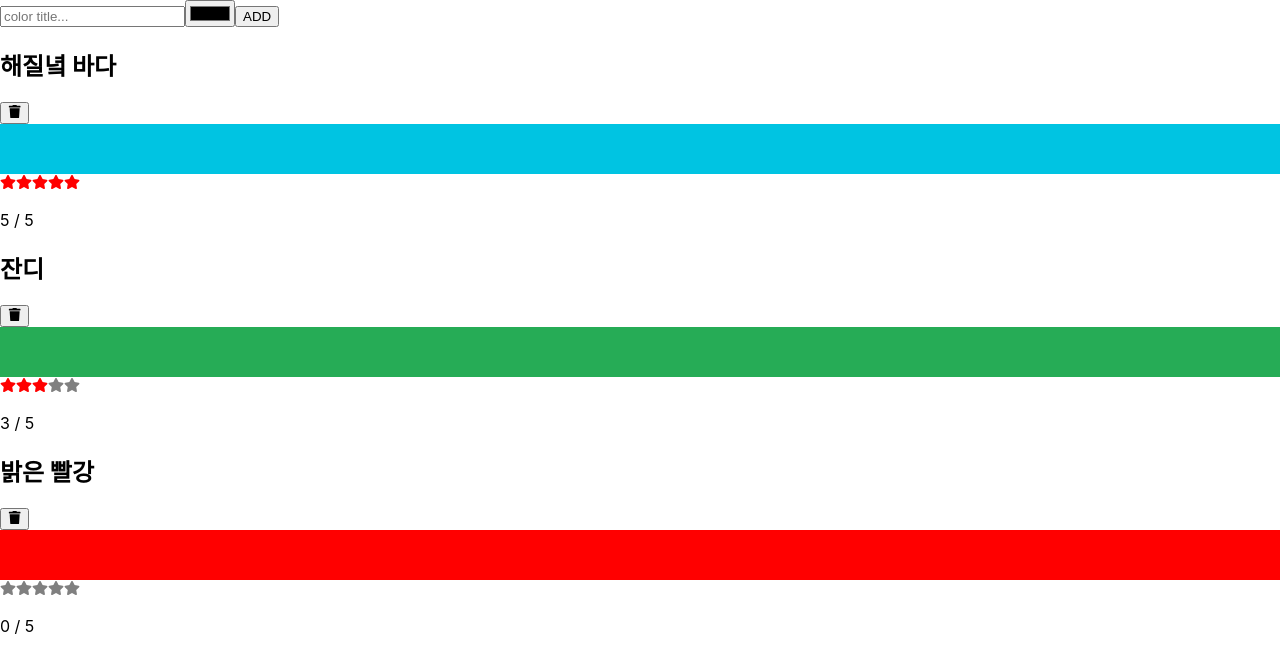
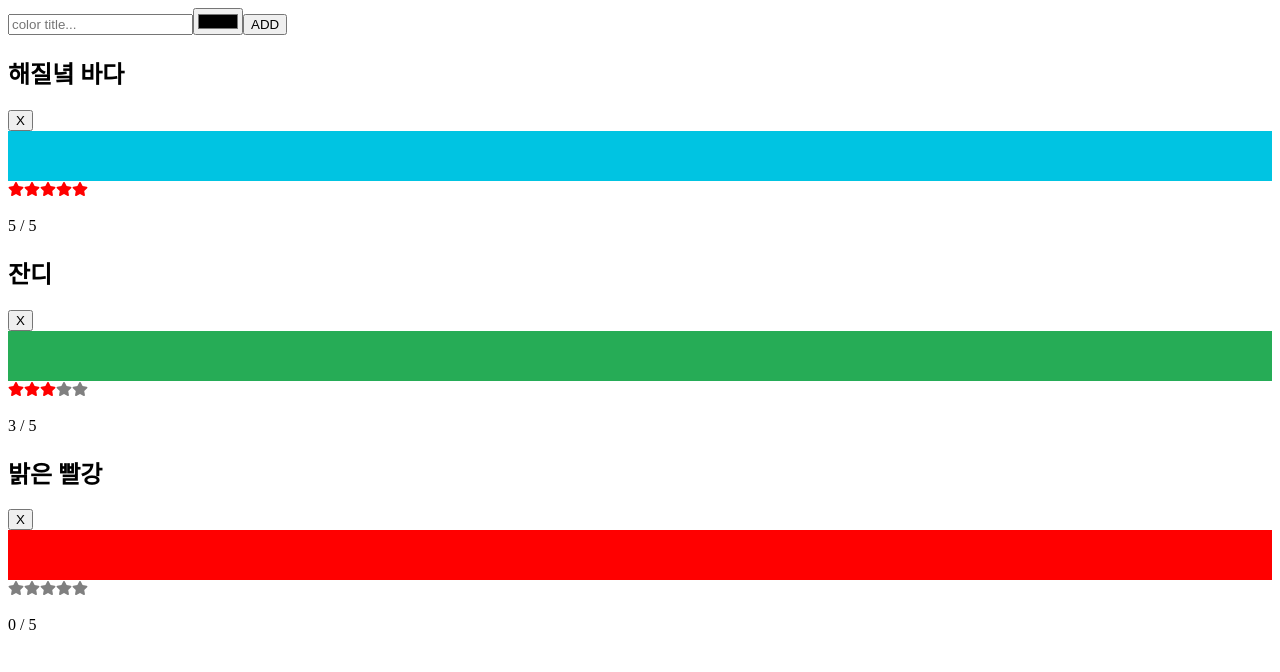
Before and after one commit to dbstjrwnekd/learning_react, a React (Create React App) app in the folder star_rating/: page / in a window 1280 px wide. Shown: the top 672 px of the page. Built offline with nearby package versions, Linux system fonts and the light colour scheme.

Commit message:
React Context Practice

```diff
--- a/star_rating/src/App.js
+++ b/star_rating/src/App.js
@@ -1,39 +1,12 @@
-import React, { useState } from "react";
-import colorData from "./color-data.json";
+import React from "react";
 import ColorList from "./components/ColorList.js";
 import AddColorForm from "./components/AddColorForm";
-import { v4 } from "uuid";
 
 function App() {
-  const [colors, setColors] = useState(colorData.colors);
   return (
     <>
-      <AddColorForm
-        onNewColor={(title, color) => {
-          const newColors = [
-            ...colors,
-            {
-              id: v4(),
-              rating: 0,
-              title,
-              color
-            }
-          ];
-          setColors(newColors);
-        }}
-      />
-      <ColorList
-        colors={colors}
-        onRateColor={(id, rating) => {
-          const newColors = colors.map(color =>
-            color.id === id ? {...color, rating } : color
-          );
-          setColors(newColors);
-        }}
-        onRemoveColor={id => {
-          const newColors = colors.filter(color => color.id !== id);
-          setColors(newColors);
-        }} />
+      <AddColorForm />
+      <ColorList />
       </>
   );
 }
--- a/star_rating/src/components/AddColorForm.js
+++ b/star_rating/src/components/AddColorForm.js
@@ -1,13 +1,15 @@
 import React from "react";
 import { useInput } from "../hooks/useInput";
+import { useColors } from "../hooks/color-hooks";
 
-export default function AddColorForm({ onNewColor = f => f}) {
+export default function AddColorForm() {
     const [titleProps, resetTitle] = useInput("");
     const [colorProps, resetColor] = useInput("#000000");
+    const { addColor } = useColors();
 
     const submit = e => {
         e.preventDefault();
-        onNewColor(titleProps.value, colorProps.value);
+        addColor(titleProps.value, colorProps.value);
         resetTitle();
         resetColor();
      };
--- a/star_rating/src/components/Color.js
+++ b/star_rating/src/components/Color.js
@@ -1,27 +1,18 @@
-import { FaTrash } from "react-icons/fa";
+import React from "react";
 import StarRating from "./StarRating";
+import { useColors } from "../hooks/color-hooks";
 
-export default function Color({
-    id,
-    title,
-    color,
-    rating,
-    onRemove = f => f,
-    onRateColor = f => f
-}) {
+export default function Color({ id, title, color, rating }) {
+    const { rateColor, removeColor } = useColors();
     return (
         <section>
             <h1>{title}</h1>
-            <button onClick={() => onRemove(id)}>
-                <FaTrash />
-            </button>
+            <button onClick={() => removeColor(id)}>X</button>
             <div style={{ height: 50, backgroundColor: color }} />
             <StarRating
                 selectedStars={rating}
-                onRate = {rating => {
-                    onRateColor(id, rating);
-                }}
+                onRate={rating => rateColor(id, rating)}
             />
         </section>
-    );
+    )
 }
--- a/star_rating/src/components/ColorList.js
+++ b/star_rating/src/components/ColorList.js
@@ -1,23 +1,14 @@
 import React from "react";
 import Color from "./Color";
+import { useColors } from "../hooks/color-hooks";
 
-export default function ColorList({
-    colors = [],
-    onRemoveColor = f => f,
-    onRateColor = f => f
-}) {
-    if(!colors.length) return <div>No Colors Listed. (Add a Color)</div>;
+export default function ColorList(){
+   const { colors } = useColors();
+   if(!colors.length) return <div>No Colors Listed. (Add a Color)</div>
    return (
        <div className="color-list">
            {
-                colors.map(color => (
-                    <Color
-                        key={color.id}
-                        {...color}
-                        onRemove={onRemoveColor}
-                        onRateColor={onRateColor}
-                    />
-                ))
+               colors.map(color => <Color key={color.id} {...color} />)
            }
        </div>
    );
--- /dev/null
+++ b/star_rating/src/hooks/color-hooks.js
@@ -0,0 +1,36 @@
+import React, { createContext, useState } from "react";
+import colorData from "../color-data.json";
+import { v4 } from "uuid";
+import { useContext } from "react/cjs/react.development";
+
+const ColorContext = createContext();
+export const useColors = () => useContext(ColorContext);
+
+export default function ColorProvider({ children }) {
+    const [colors, setColors] = useState(colorData.colors);
+
+    const addColor = (title, color) => {
+        setColors([
+            ...colors,
+            {
+                id: v4(),
+                rating: 0,
+                title,
+                color
+            }
+        ]);
+    }
+
+    const rateColor = (id, rating) =>
+        setColors(
+            colors.map(color => (color.id === id ? {...color, rating }: color))
+        );
+
+    const removeColor = id => setColors(colors.filter(color => color.id !== id));
+
+    return (
+        <ColorContext.Provider value={{ colors, addColor, rateColor, removeColor }}>
+            {children}
+        </ColorContext.Provider>
+    )
+}
--- a/star_rating/src/index.js
+++ b/star_rating/src/index.js
@@ -1,12 +1,14 @@
 import React from 'react';
 import ReactDOM from 'react-dom';
-import './index.css';
+import ColorProvider from "./hooks/color-hooks";
 import App from './App';
 import reportWebVitals from './reportWebVitals';
 
 ReactDOM.render(
   <React.StrictMode>
-    <App />
+    <ColorProvider>
+      <App />
+    </ColorProvider>
   </React.StrictMode>,
   document.getElementById('root')
 );
```
Lines whose indentation alone changed are shown as unchanged.
